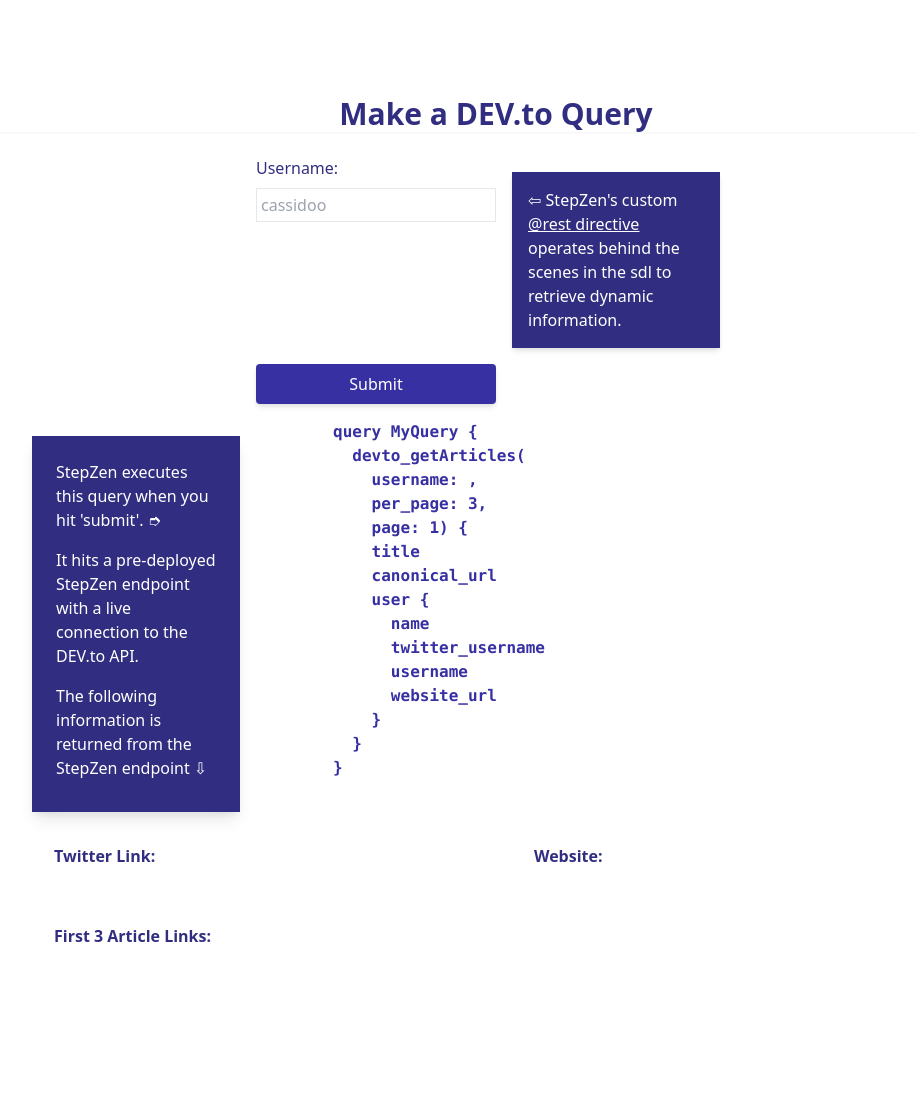
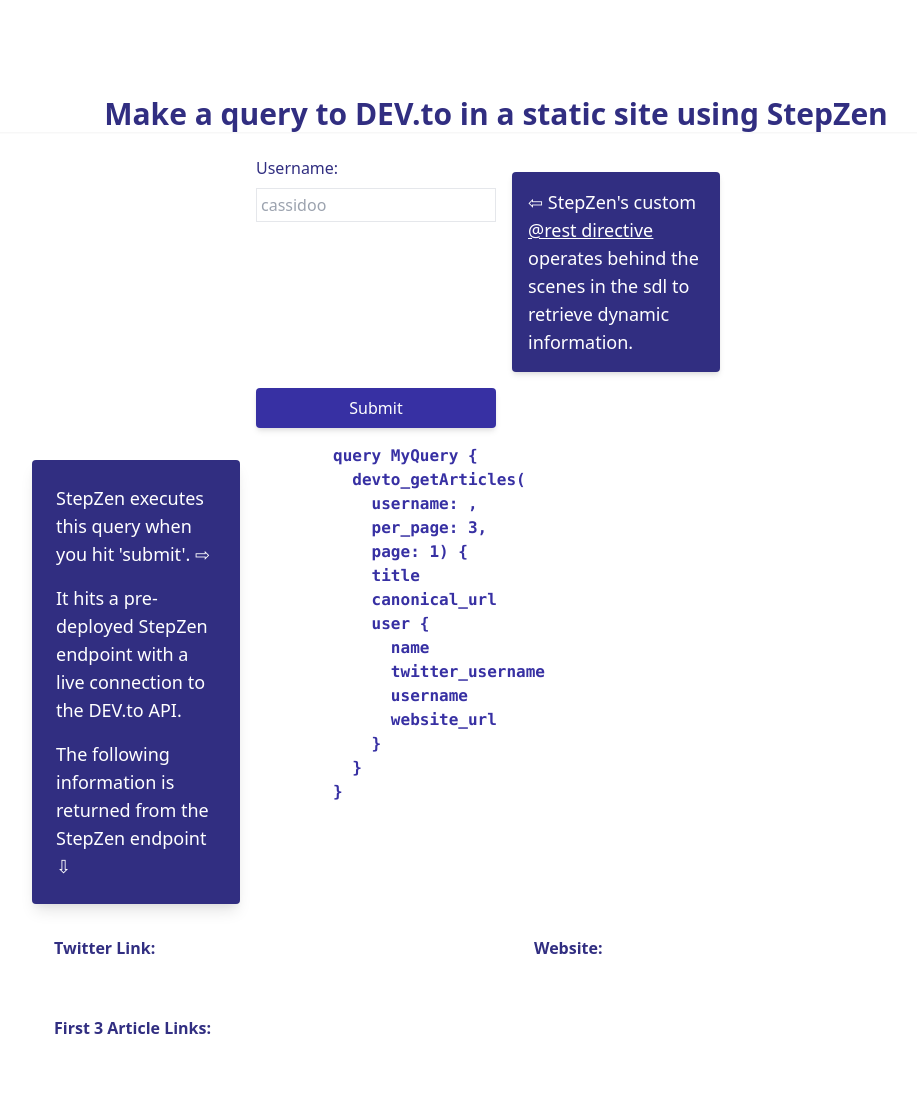
Before and after one commit to Cerchie/stepzen-netlify-custom-site-generator-nov, a plain HTML site: page index.html in a window 1280 px wide. Shown: the whole page, without its empty margins (144-1061 px from the left). Before the commit the page ends 1004 px from the top, so only its background shows below. Drawn offline with nearby package versions, Linux system fonts and the light colour scheme.

```diff
--- a/index.html
+++ b/index.html
@@ -47,7 +47,7 @@
         shadow-sm
       "
     >
-     Make a DEV.to Query
+     Make a query to DEV.to in a static site using StepZen
     </h1>
 
     <div class="w-3/4 mx-auto" x-data="{ open: false}">
@@ -76,7 +76,7 @@
           />
         </div>
         <div>          <div>
-          <p class="p-4 m-4 shadow-md bg-indigo-900 text-white">
+          <p class="p-4 m-4 shadow-md bg-indigo-900 text-white text-lg rounded">
             ⇦ StepZen's custom <u><a href="https://stepzen.com/docs/connecting-backends/how-to-connect-a-rest-service">@rest directive </a></u> operates behind the scenes in the
             sdl to retrieve dynamic information.
           </p>
@@ -100,13 +100,13 @@
           :disabled="loading"
         ></button>
         <div></div>
-        <div class="m-4 p-2 shadow-lg bg-indigo-900 text-white">
+        <div class="m-4 p-2 shadow-lg bg-indigo-900 text-white rounded">
 
-        <p class="m-4">StepZen executes this query when you hit 'submit'. &#10158;</p>
+        <p class="m-4 text-lg">StepZen executes this query when you hit 'submit'. ⇨</p>
 
-        <p class="m-4">It hits a pre-deployed StepZen endpoint with a live connection to the DEV.to API. </p>
+        <p class="m-4 text-lg">It hits a pre-deployed StepZen endpoint with a live connection to the DEV.to API. </p>
 
-        <p class="m-4">The following information is returned from the StepZen endpoint
+        <p class="m-4 text-lg">The following information is returned from the StepZen endpoint
           ⇩</p>
       </div>
         <div class="w-3/4">
@@ -146,13 +146,14 @@
               text-indigo-900
               grid grid-span-3
               font-bold
+
             "
           >
             Twitter Link:
             <a
               id="twitter_username"
               x-bind:href="'https://twitter.com/' + twitter_username"
-              class="text-gray-700 px-6 py-3 flex items-center"
+              class="text-gray-700 px-6 py-3 flex items-center "
               x-text="twitter_username"
 
             >
```
